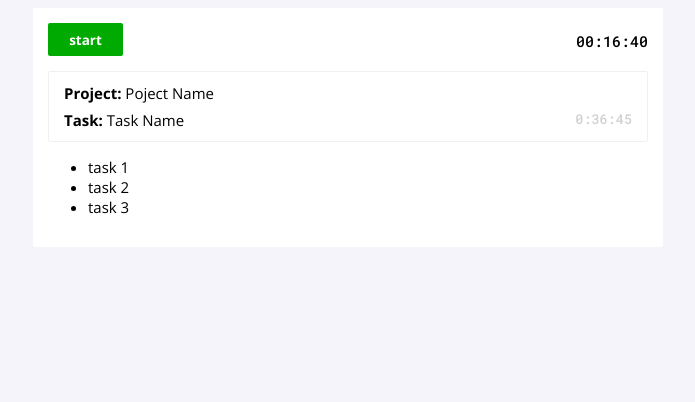
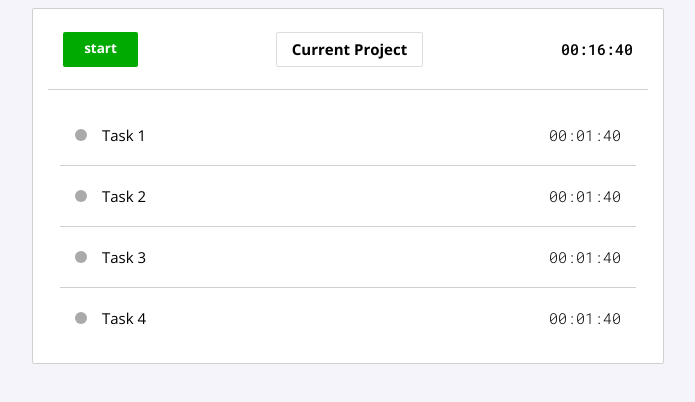
Before and after one commit to bulat-f/bh-frontend, an Angular app: page / in a window 1280 px wide. Shown: the top 402 px of the page, without its empty margins (292-987 px from the left). Built offline with nearby package versions, Linux system fonts and the light colour scheme.

Commit message:
Implement clickable tasks list

```diff
--- a/src/app/tracker/tracker.component.html
+++ b/src/app/tracker/tracker.component.html
@@ -7,28 +7,23 @@
     >
       {{started ? 'stop' : 'start'}}
     </span>
+    <span class="current-project">
+      <strong>Current Project</strong>
+    </span>
     <span class="duration">
       {{seconds | duration}}
     </span>
   </div>
-  <div class="current">
-    <span class="current-project">
-      <strong>Project: </strong>
-      Poject Name
-    </span>
-    <span class="current-task">
-      <span>
-        <strong>Task: </strong>
-        Task Name
-        <span class="current-task-time">0:36:45</span>
-      </span>
-    </span>
-  </div>
   <div class="tasks-list">
-    <ul>
-      <li>task 1</li>
-      <li>task 2</li>
-      <li>task 3</li>
-    </ul>
+    <div
+      *ngFor="let task of tasks"
+      class="task"
+      [class.active]="activeTaskId === task.id"
+      (click)="onSelect(task.id)"
+    >
+      <div class="task-state"></div>
+      <span class="task-title">{{task.title}}</span>
+      <span class="task-duration">{{task.duration | duration}}</span>
+    </div>
   </div>
 </div>
--- a/src/app/tracker/tracker.component.scss
+++ b/src/app/tracker/tracker.component.scss
@@ -1,12 +1,17 @@
 .wrapper {
   background: #ffffff;
+  border: 1px #d0d0d0 solid;
   border-radius: 2px;
   max-width: 800px;
   min-width: 600px;
   padding: 1rem;
 
   .header {
-    margin-bottom: 1rem;
+    display: flex;
+    flex-direction: row;
+    justify-content: space-between;
+    padding: 0.5rem 1rem 1.5rem;
+    border-bottom: 1px #d0d0d0 solid;
 
     .toggler {
       display: inline-block;
@@ -25,30 +30,68 @@
       }
     }
 
+    .current-project {
+      display: flex;
+      flex-direction: column;
+      justify-content: center;
+      padding: 0.2rem 1rem;
+      border: 1px #ddd solid;
+      border-radius: 2px;
+    }
+
     .duration {
-      float: right;
       font-family: 'Roboto Mono', monospace;
       font-weight: 500;
       padding: 0.5rem 0;
     }
   }
 
-  .current {
-    padding: 0.2rem 1rem;
-    border: 1px #f0f0f0 solid;
-    border-radius: 2px;
+  .tasks-list {
+    padding: 1rem 0.8rem 0;
 
-    .current-project, .current-task {
-      display: block;
-      margin: 0.5rem 0;
-    }
+    .task {
+      padding: 1rem;
+      border-bottom: 1px #d0d0d0 solid;
+      cursor: pointer;
 
-    .current-task {
-      .current-task-time {
+      &:last-child {
+        border-bottom: none;
+      }
+
+      &:hover {
+        background: #f0f0ff;
+      }
+
+      &.active {
+        background: #f2f2ff;
+
+        .task-state {
+          background: #0a0;
+        }
+      }
+
+      span {
+        line-height: 2rem;
+      }
+
+      .task-state {
+        display: inline-block;
+        width: 0.8rem;
+        height: 0.8rem;
+        margin-right: 1rem;
+        border-radius: 0.4rem;
+        background: #aaa;
+      }
+
+      .task-title {
+        font-family: 'Roboto' sans-serif;
+        font-weight: 400;
+      }
+
+      .task-duration {
+        font-family: 'Roboto Mono', monospace;
+        font-weight: 300;
         float: right;
-        color: #d0d0d0;
-        font-family: 'Roboto Mono', monospace;
-        font-size: 0.9rem;
       }
     }
   }
--- a/src/app/tracker/tracker.component.ts
+++ b/src/app/tracker/tracker.component.ts
@@ -9,6 +9,29 @@ export class TrackerComponent implements OnInit {
   started = false
   seconds = 1000
   interval = null
+  tasks = [
+    {
+      id: 1,
+      title: 'Task 1',
+      duration: 100
+    },
+    {
+      id: 2,
+      title: 'Task 2',
+      duration: 100
+    },
+    {
+      id: 3,
+      title: 'Task 3',
+      duration: 100
+    },
+    {
+      id: 4,
+      title: 'Task 4',
+      duration: 100
+    }
+  ]
+  activeTaskId = null
 
   constructor() { }
 
@@ -23,4 +46,8 @@ export class TrackerComponent implements OnInit {
       clearInterval(this.interval)
     }
   }
+
+  onSelect(id) {
+    this.activeTaskId = id
+  }
 }
```
